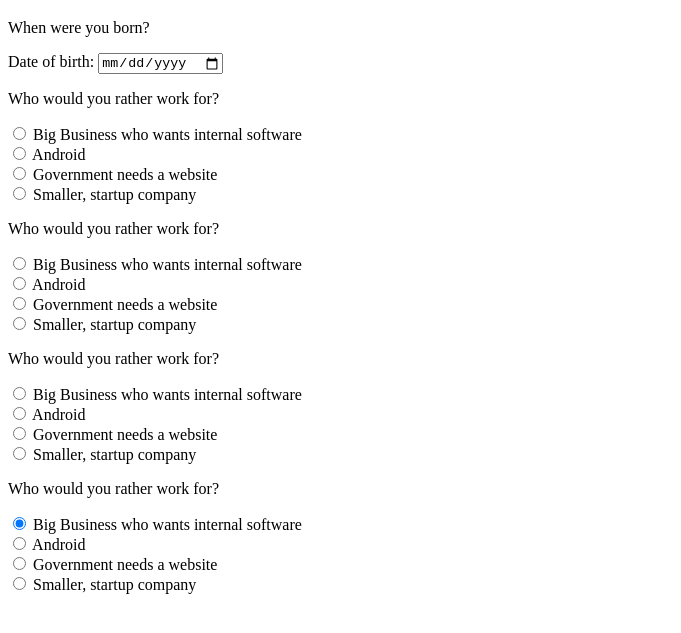
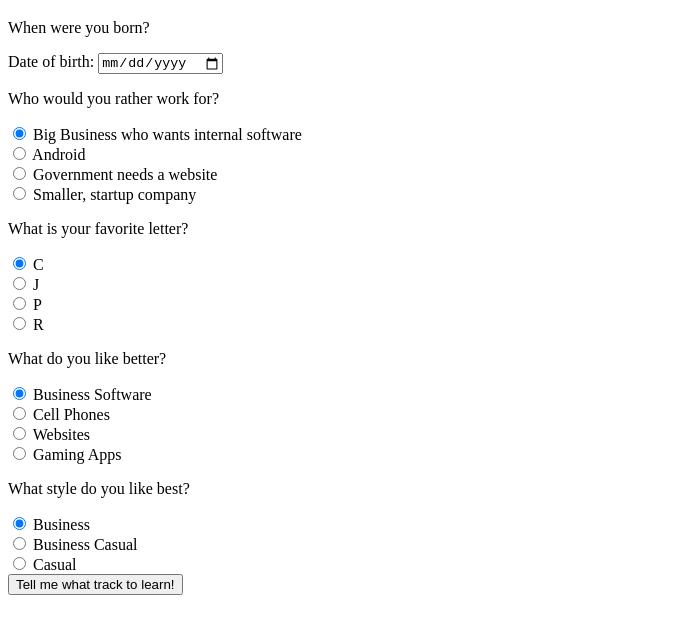
Before and after one commit to Franciswilhelm/track-suggester, a plain HTML site: page index.html in a window 1280 px wide. Shown: the part 61-694 px from the top of the page, without its empty margins (0-681 px from the left). Drawn offline with Linux system fonts and the light colour scheme.

Commit message:
add specific form options in html.

```diff
--- a/index.html
+++ b/index.html
@@ -10,6 +10,7 @@
   </head>
   <body>
     <h1>What programming language is best for you?</h1>
+    <form id="survey">
      <p>When were you born?</p>
      <div class="form-group">
        <label for="born">Date of birth:</label>
@@ -41,80 +42,75 @@
           </label>
         </div>
         <div class="radio">
-           <p>Who would you rather work for?</p>
+           <p>What is your favorite letter?</p>
           <label>
-            <input type="radio" name="company" value="big" checked>
-            Big Business who wants internal software
+            <input type="radio" name="letter" value="c" checked>
+            C
           </label>
         </div>
         <div class="radio">
           <label>
-            <input type="radio" name="company" value="android">
-            Android
+            <input type="radio" name="letter" value="j">
+            J
           </label>
         </div>
         <div class="radio">
           <label>
-            <input type="radio" name="company" value="website">
-            Government needs a website
+            <input type="radio" name="letter" value="p">
+            P
           </label>
         </div>
         <div class="radio">
           <label>
-            <input type="radio" name="company" value="startup">
-            Smaller, startup company
+            <input type="radio" name="letter" value="r">
+            R
           </label>
         </div>
         <div class="radio">
-           <p>Who would you rather work for?</p>
+           <p>What do you like better?</p>
           <label>
-            <input type="radio" name="company" value="big" checked>
-            Big Business who wants internal software
+            <input type="radio" name="device" value="software" checked>
+            Business Software
           </label>
         </div>
         <div class="radio">
           <label>
-            <input type="radio" name="company" value="android">
-            Android
+            <input type="radio" name="device" value="cellphone">
+            Cell Phones
           </label>
         </div>
         <div class="radio">
           <label>
-            <input type="radio" name="company" value="website">
-            Government needs a website
+            <input type="radio" name="device" value="website">
+            Websites
           </label>
         </div>
         <div class="radio">
           <label>
-            <input type="radio" name="company" value="startup">
-            Smaller, startup company
+            <input type="radio" name="device" value="app">
+            Gaming Apps
           </label>
         </div>
         <div class="radio">
-           <p>Who would you rather work for?</p>
+           <p>What style do you like best?</p>
           <label>
-            <input type="radio" name="company" value="big" checked>
-            Big Business who wants internal software
+            <input type="radio" name="clothes" value="biz" checked>
+            Business
           </label>
         </div>
         <div class="radio">
           <label>
-            <input type="radio" name="company" value="android">
-            Android
+            <input type="radio" name="clothes" value="bizcasual">
+            Business Casual
           </label>
         </div>
         <div class="radio">
           <label>
-            <input type="radio" name="company" value="website">
-            Government needs a website
+            <input type="radio" name="clothes" value="casual">
+            Casual
           </label>
         </div>
-        <div class="radio">
-          <label>
-            <input type="radio" name="company" value="startup">
-            Smaller, startup company
-          </label>
-        </div>
-
+        <button type="submit" class="btn">Tell me what track to learn!</button>
+    </form>
   </body>
 </html>
```
